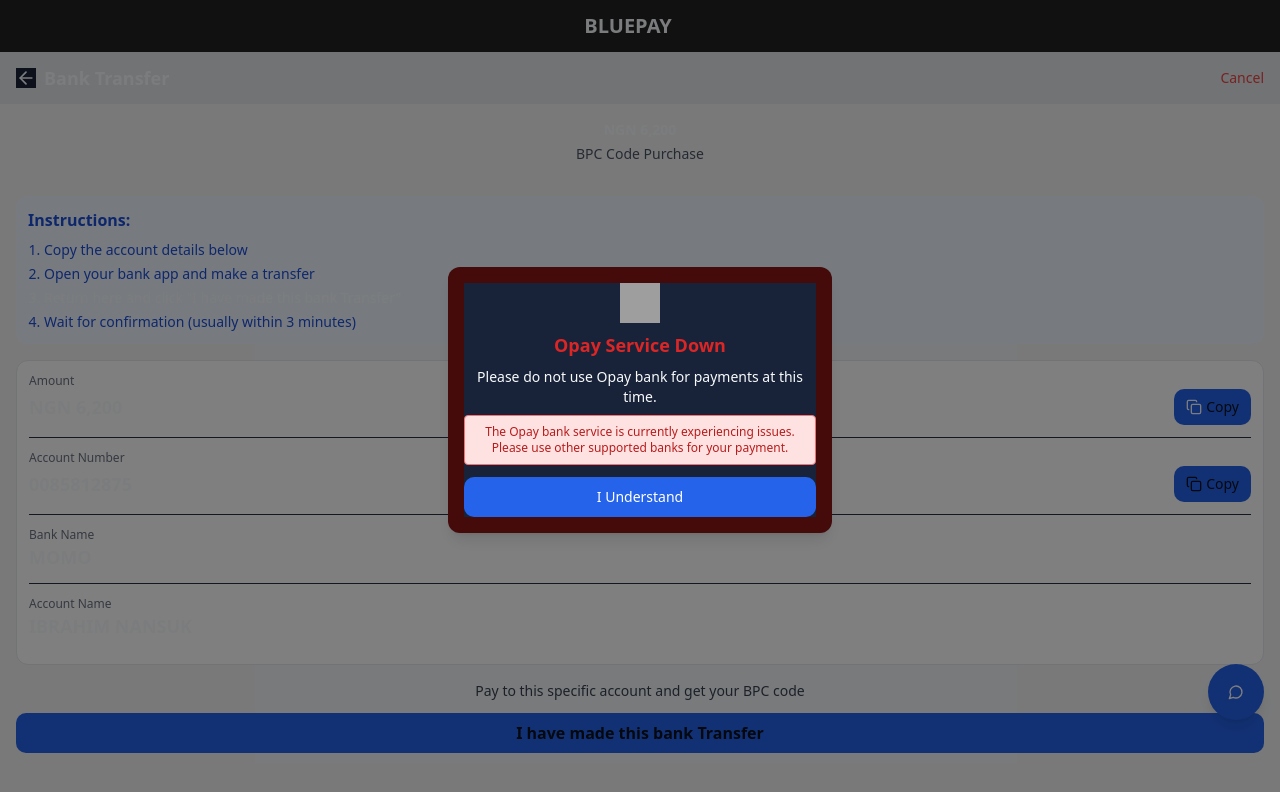
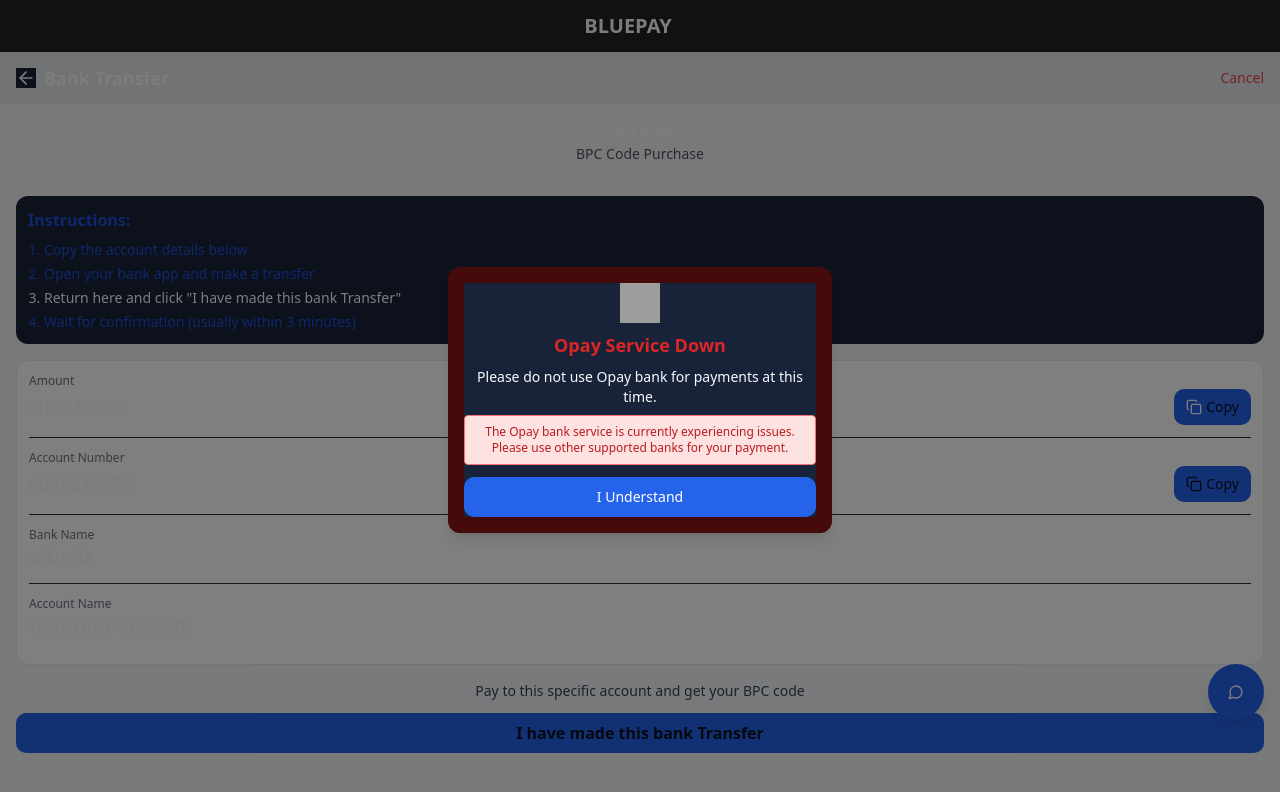
Before and after one commit to Weblog1240/bluepay-2026, a React (Vite) app: page /buy-bpc/payment in a window 1280 px wide. Shown: the top 792 px of the page. Built offline with nearby package versions, Linux system fonts and the light colour scheme; grey boxes are pictures that could not be loaded.

Commit message:
Visual edit in Lovable
Edited UI in Lovable

```diff
--- a/src/pages/BuyBPCPayment.tsx
+++ b/src/pages/BuyBPCPayment.tsx
@@ -66,7 +66,7 @@ const BuyBPCPayment = () => {
         <p className="text-gray-600 text-sm">BPC Code Purchase</p>
       </div>
 
-      <div className="bg-blue-50 mx-4 p-3 rounded-lg">
+      <div className="mx-4 p-3 rounded-lg bg-secondary">
         <h3 className="text-blue-700 text-base font-semibold mb-2">
           Instructions:
         </h3>
```
